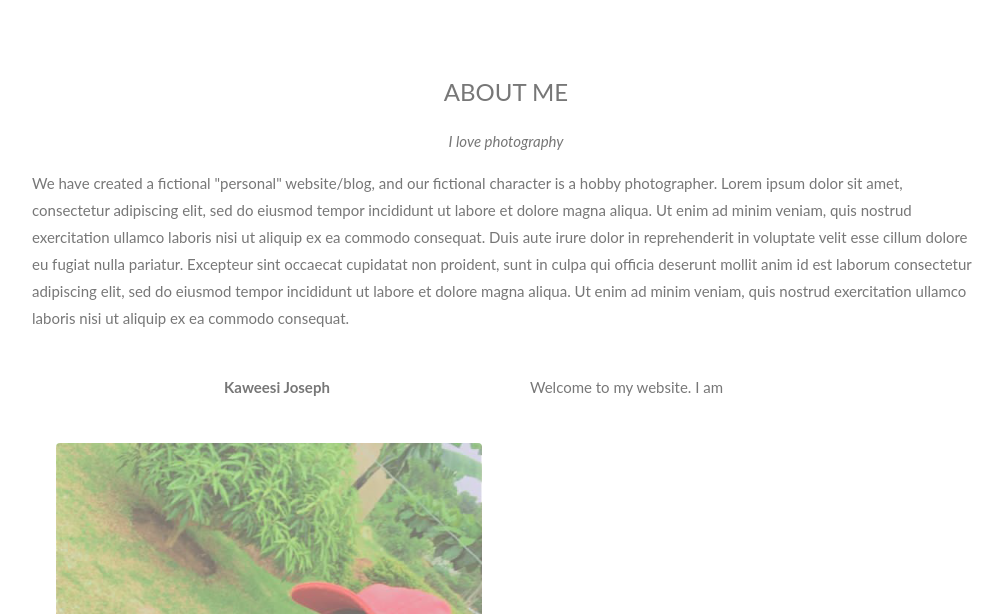
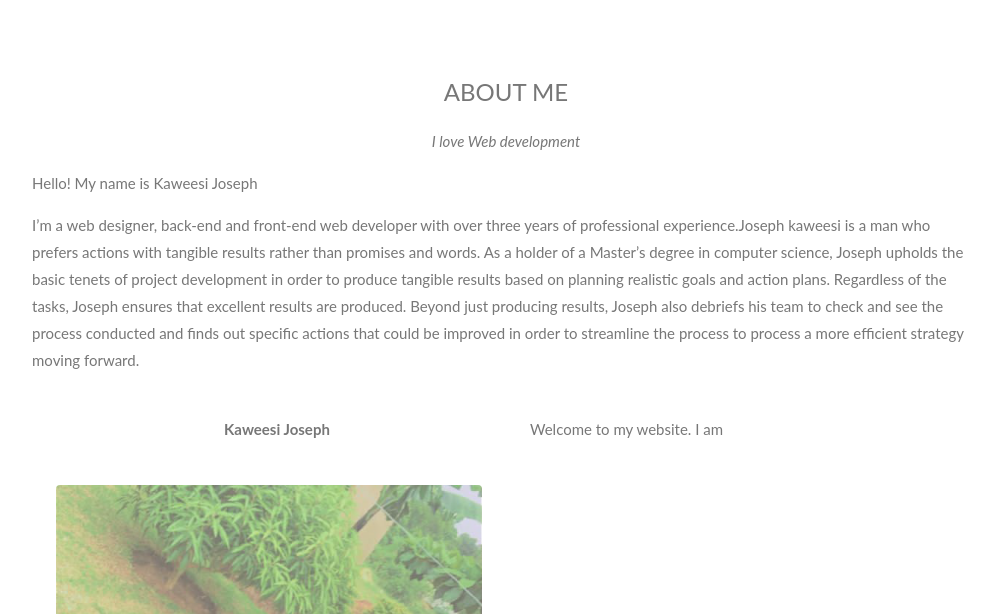
Before and after one commit to kaweesijoseph/my_web1, a Django app: page / in a window 1280 px wide. Shown: the part 404-1018 px from the top of the page, without its empty margins (134-1134 px from the left). Run offline with Django 3.2, Linux system fonts and the light colour scheme.

Commit message:
Update home.html

```diff
--- a/templates/home.html
+++ b/templates/home.html
@@ -63,9 +63,9 @@
     </a>
    <a href="{% url 'home' %}" class="w3-bar-item w3-button">HOME</a>
     <a href="{% url 'cv' %}" class="w3-bar-item w3-button">CV</a>
-    <a href="#about" class="w3-bar-item w3-button w3-hide-small"><i class="fa fa-user"></i> ABOUT</a>
+    <a href="#about" class="w3-bar-item w3-button "><i class="fa fa-user"></i> ABOUT</a>
     <a href="{% url 'cv' %}" class="w3-bar-item w3-button w3-hide-small"><i class="fa fa-th"></i> CV</a>
-    <a href="#contact" class="w3-bar-item w3-button w3-hide-small"><i class="fa fa-envelope"></i> CONTACT</a>
+    <a href="#contact" class="w3-bar-item w3-button "><i class="fa fa-envelope"></i> CONTACT</a>
     <a href="#" class="w3-bar-item w3-button w3-hide-small w3-right w3-hover-red">
       <i class="fa fa-search"></i>
     </a>
@@ -90,10 +90,9 @@
 <!-- Container (About Section) -->
 <div class="w3-content w3-container w3-padding-64" id="about">
   <h3 class="w3-center">ABOUT ME</h3>
-  <p class="w3-center"><em>I love photography</em></p>
-  <p>We have created a fictional "personal" website/blog, and our fictional character is a hobby photographer. Lorem ipsum dolor sit amet, consectetur adipiscing elit, sed do eiusmod tempor incididunt ut labore et dolore magna aliqua. Ut enim ad minim veniam,
-    quis nostrud exercitation ullamco laboris nisi ut aliquip ex ea commodo consequat. Duis aute irure dolor in reprehenderit in voluptate velit esse cillum dolore eu fugiat nulla pariatur. Excepteur sint occaecat cupidatat non proident, sunt in culpa
-    qui officia deserunt mollit anim id est laborum consectetur adipiscing elit, sed do eiusmod tempor incididunt ut labore et dolore magna aliqua. Ut enim ad minim veniam, quis nostrud exercitation ullamco laboris nisi ut aliquip ex ea commodo consequat.</p>
+  <p class="w3-center"><em>I love Web development</em></p>
+  <p>Hello! My name is Kaweesi Joseph</p>
+  <P>I’m a web designer, back-end and front-end web developer with over three years of professional experience.Joseph kaweesi is a man who prefers actions with tangible results rather than promises and words. As a holder of a Master’s degree in computer science, Joseph upholds the basic tenets of project development in order to produce tangible results based on planning realistic goals and action plans. Regardless of the tasks, Joseph ensures that excellent results are produced. Beyond just producing results, Joseph also debriefs his team to check and see the process conducted and finds out specific actions that could be improved in order to streamline the process to process a more efficient strategy moving forward.</p>
   <div class="w3-row">
     <div class="w3-col m6 w3-center w3-padding-large">
       <p><b><i class="fa fa-user w3-margin-right"></i>Kaweesi Joseph</b></p><br>
@@ -155,7 +154,7 @@
 
   <div class="w3-row w3-padding-32 w3-section">
     <div class="w3-col m4 w3-container">
-      <img src="{% static 'images/map.jpg' %}" class="w3-image w3-round" style="width:100%">
+      <iframe src="https://www.google.com/maps/embed?pb=!1m21!1m12!1m3!1d127670.91638704158!2d31.962004498256047!3d0.410064193602426!2m3!1f0!2f0!3f0!3m2!1i1024!2i768!4f13.1!4m6!3e0!4m3!3m2!1d0.4100645!2d32.032047!4m0!5e0!3m2!1sen!2sug!4v1624090034176!5m2!1sen!2sug" width="600" height="450" style="border:0;" allowfullscreen="" loading="lazy"></iframe>
     </div>
     <div class="w3-col m8 w3-panel">
       <div class="w3-large w3-margin-bottom">
```
